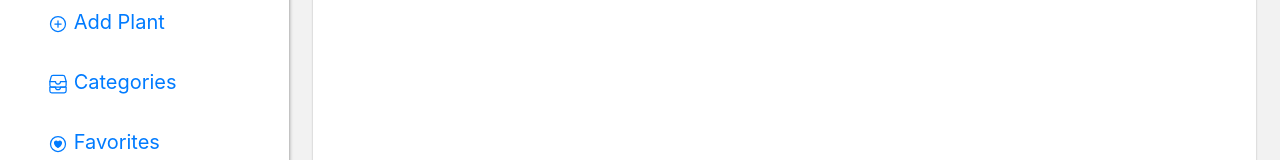
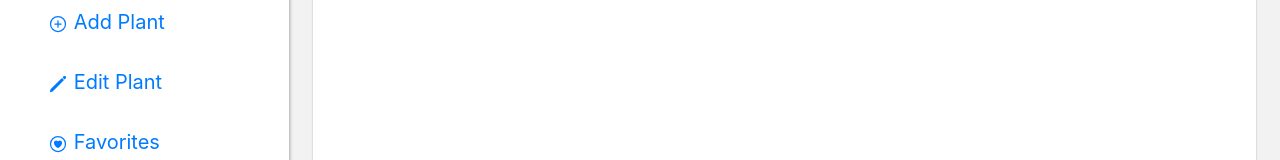
Before and after one commit to RobertKelly30/Roberts-Plants, a React (Create React App) app: page /dashboard in a window 1280 px wide. Shown: the part 280-440 px from the top of the page. Built offline with nearby package versions, Linux system fonts and the light colour scheme; no server answers; sample sign-in values are in the browser's storage.

Commit message:
Changed path components

```diff
--- a/src/App.js
+++ b/src/App.js
@@ -1,4 +1,4 @@
-import { AddPlantPanel, AllPlantsPanel, CategoriesPanel, FavoritesPanel, OrdersPanel, ReviewsPanel } from 'components/panels';
+import { AddPlantPanel, AllPlantsPanel, EditPlantPanel, FavoritesPanel, OrdersPanel, ReviewsPanel } from 'components/panels';
 import { Route, Routes } from 'react-router-dom';
 
 import {LoginPage, DashBoardPage, PageNotFound} from './pages'
@@ -10,8 +10,8 @@ function App() {
         <Route index element={<LoginPage/>}/>
         <Route path="dashboard" element={<DashBoardPage/>}>
           <Route index element={<AllPlantsPanel title="All Products"/>}/>
-          <Route path='addPlant' element={<AddPlantPanel title="Add Plant"/>}/>
-          <Route path='categories' element={<CategoriesPanel title="Categories"/>}/>
+          <Route path='add' element={<AddPlantPanel title="Add Plant"/>}/>
+          <Route path='edit' element={<EditPlantPanel title="Edit Plant"/>}/>
           <Route path='favorites' element={<FavoritesPanel title="Favorites"/>}/>
           <Route path='orders' element={<OrdersPanel title="Orders"/>}/>
           <Route path='reviews' element={<ReviewsPanel title="Reviews"/>}/>
--- a/src/components/panels/CategoriesPanel.js
+++ b/src/components/panels/EditPlantPanel.js
@@ -1,7 +1,7 @@
 import React from "react";
 import { PanelStyles, PanelHeader, PanelBody } from "./styles";
 
-function CategoriesPanel ({title, ...props}){
+function EditPlantPanel ({title, ...props}){
     return(
         <PanelStyles>
             <PanelHeader>
@@ -15,4 +15,4 @@ function CategoriesPanel ({title, ...props}){
     )
 }
 
-export default CategoriesPanel
+export default EditPlantPanel
--- a/src/components/panels/index.js
+++ b/src/components/panels/index.js
@@ -1,6 +1,6 @@
 export { default as AllPlantsPanel } from "./AllPlantsPanel"
 export { default as AddPlantPanel } from "./AddPlantPanel"
-export { default as CategoriesPanel } from "./CategoriesPanel"
+export { default as EditPlantPanel } from "./EditPlantPanel"
 export { default as FavoritesPanel } from "./FavoritesPanel"
 export { default as OrdersPanel } from "./OrdersPanel"
 export { default as ReviewsPanel } from "./ReviewsPanel"
--- a/src/components/sidebar/DashBoardOptions.js
+++ b/src/components/sidebar/DashBoardOptions.js
@@ -4,7 +4,7 @@ import { Link } from "react-router-dom"
 import styled from 'styled-components';
 import { signOut } from 'firebase/auth'
 import { auth } from "libs/firebase"
-import { IoFlowerOutline, IoFileTrayStackedOutline, IoHeartCircleOutline, IoStarOutline, IoAddCircleOutline, IoClipboardOutline, IoExitOutline} from "react-icons/io5"
+import { IoFlowerOutline, IoPencil, IoHeartCircleOutline, IoStarOutline, IoAddCircleOutline, IoClipboardOutline, IoExitOutline} from "react-icons/io5"
 
 import { Button } from "ui/buttons"
 
@@ -32,10 +32,10 @@ function DashBoardOptions  (props){
                     <Link to="/dashboard"><IoFlowerOutline/> All Plants</Link>
                 </li>
                 <li>
-                    <Link to="addPlant"><IoAddCircleOutline/> Add Plant</Link>
+                    <Link to="add"><IoAddCircleOutline/> Add Plant</Link>
                 </li>
                 <li>
-                    <Link to="categories"><IoFileTrayStackedOutline/> Categories</Link>
+                    <Link to="edit"><IoPencil/> Edit Plant</Link>
                 </li>
                 <li>
                     <Link to="favorites"><IoHeartCircleOutline/> Favorites</Link>
```
